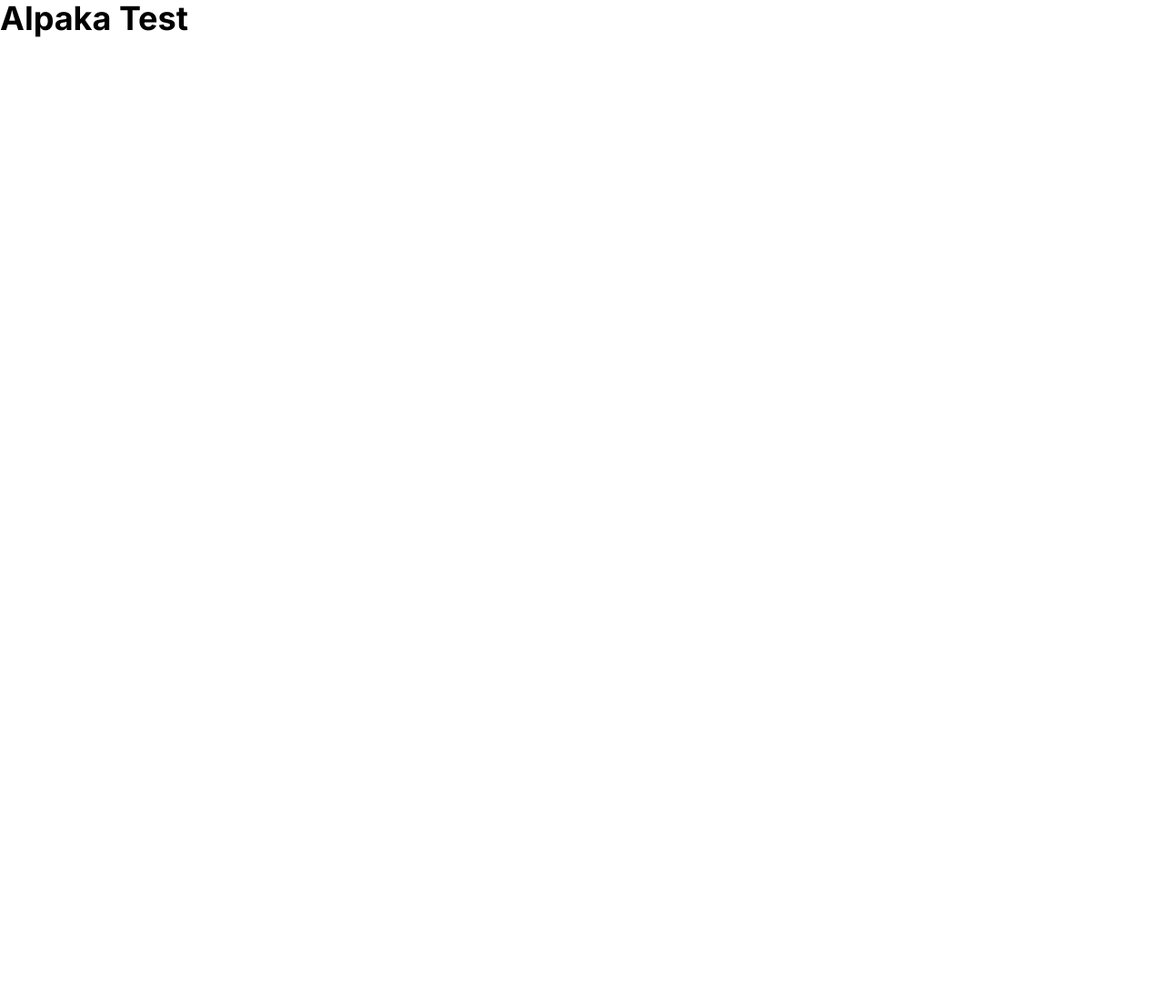
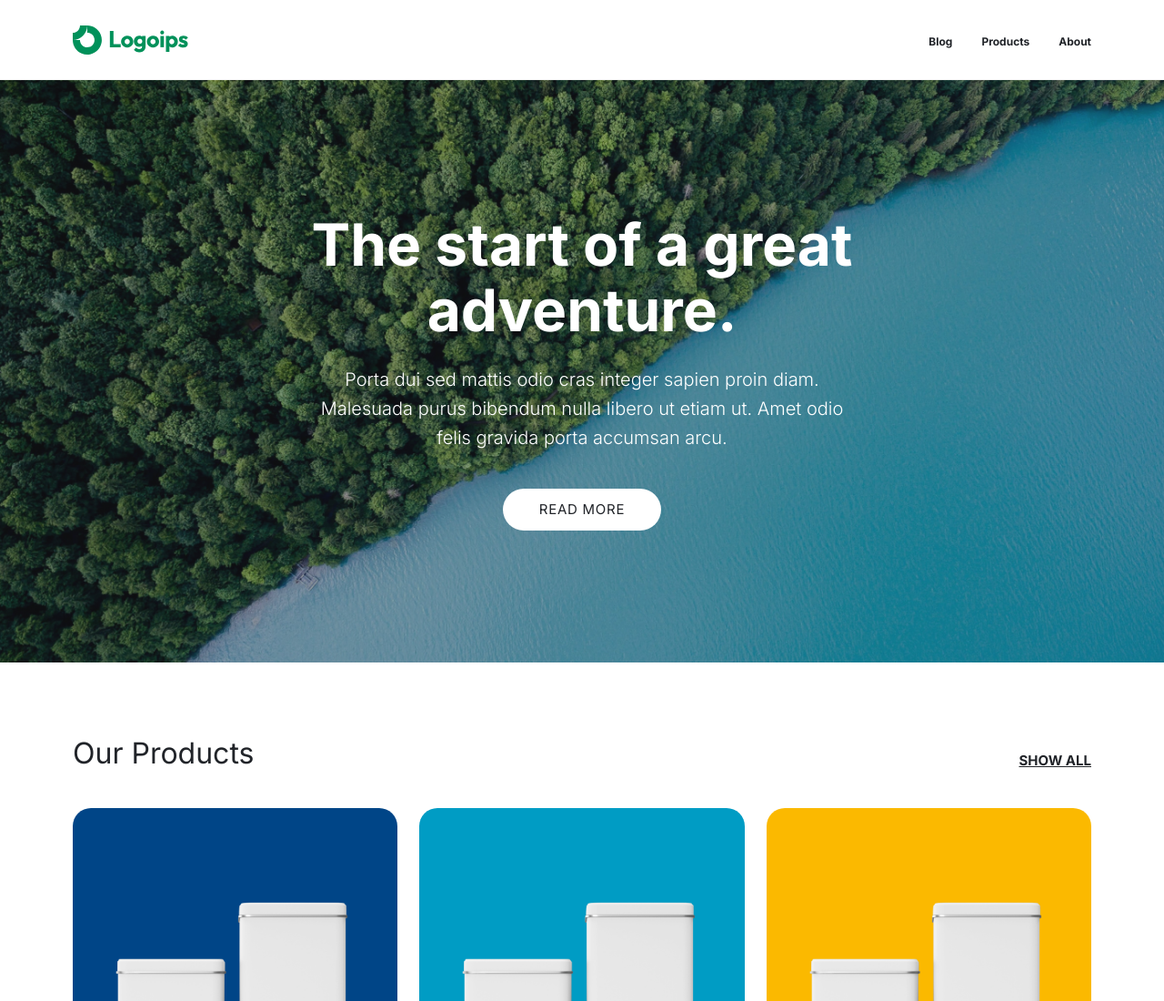
Before and after one commit to Myrikss/Probearbeit-Alpaka, a React (Vite) app: page / in a window 1280 px wide. Shown: the top 1100 px of the page at 91% size. Before the commit the page ends 800 px from the top, so only its background shows below. Built offline with nearby package versions, Linux system fonts and the light colour scheme.

Commit message:
Added Navbar, Hero and Products Section

```diff
--- a/src/App.tsx
+++ b/src/App.tsx
@@ -1,9 +1,63 @@
+import Navbar from './components/Navbar';
+import Hero from './components/Hero';
+import SectionContainer from './components/layout/SectionContainer';
+import ProductCard from './components/ProductCard';
+
+const productsData = [
+  {
+    title: "Product G",
+    description: "A diam dolor gravida eu et nibh morbi at nullam. Enim urna quis vitae arcu donec purus. Fauclbus iaculis at duis pulvinar eget. Ipsum ut cras magna.",
+    bgColorClass: "bg-prod-g-blue",
+    image: "/src/assets/product.png"
+  },
+  {
+    title: "Product F",
+    description: "Nec eget dui pulvinar ut at neque duis. Integer ligula donec vel risus malesuada sed id faucibus. Sed cursus morbi egestas tincidunt metus ipsum.",
+    bgColorClass: "bg-prod-f-dark",
+    image: "/src/assets/product.png"
+  },
+  {
+    title: "Product A",
+    description: "Tellus tellus nibh duis scelerisque nibh consequat. Volutpat consectetuer maecenas volutpat odio. Vulputate nisl morbi et scelerisque cras. Non et.",
+    bgColorClass: "bg-prod-a-dark",
+    image: "/src/assets/product.png"
+  }
+];
+
 function App() {
   return (
-      <h1 className="text-4xl font-bold">
-        Alpaka Test
-      </h1>
-  )
+    <div className="min-h-screen bg-body-bg text-body-text">
+      <Navbar />
+
+      <main>
+        <Hero />
+
+        <section className="py-20">
+          <SectionContainer>
+            <div className="flex justify-between items-end mb-10">
+              <h2 className="text-headline-h2 text-black">Our Products</h2>
+              <a href="#" className="text-link text-black hover:text-brand-green transition-colors underline uppercase">
+                Show all
+              </a>
+            </div>
+
+            <div className="grid grid-cols-1 md:grid-cols-3 gap-6">
+              {productsData.map((product, index) => (
+                <ProductCard
+                  key={index}
+                  title={product.title}
+                  description={product.description}
+                  bgColorClass={product.bgColorClass}
+                  image={product.image}
+                />
+              ))}
+            </div>
+          </SectionContainer>
+        </section>
+
+      </main>
+    </div>
+  );
 }
 
-export default App
+export default App;
--- /dev/null
+++ b/src/components/Hero.tsx
@@ -0,0 +1,38 @@
+import SectionContainer from './layout/SectionContainer';
+import Button from './ui/Button';
+
+const Hero = () => {
+  return (
+    <section className="relative h-[80vh] min-h-[600px] flex items-center bg-gray-900 text-white overflow-hidden">
+
+      <div
+        className="absolute inset-0 z-0 bg-cover bg-center"
+        style={{ backgroundImage: "url('/src/assets/bg-img.jpg')" }}
+      >
+        <div className="absolute inset-0 bg-black/40"></div>
+      </div>
+
+      <SectionContainer className="relative z-10 flex flex-col items-center">
+        <div className="max-w-[800px] text-center">
+          <h1 className="text-headline-h1 text-white mb-6">
+            The start of a great adventure.
+          </h1>
+
+          <p className="text-intro text-white mb-10 mx-auto max-w-[600px]">
+            Porta dui sed mattis odio cras integer sapien proin diam.
+            Malesuada purus bibendum nulla libero ut etiam ut.
+            Amet odio felis gravida porta accumsan arcu.
+          </p>
+
+          <Button
+            label="Read more"
+            variant="white"
+            className="px-10"
+          />
+        </div>
+      </SectionContainer>
+    </section>
+  );
+};
+
+export default Hero;
--- /dev/null
+++ b/src/components/Navbar.tsx
@@ -0,0 +1,47 @@
+import SectionContainer from './layout/SectionContainer';
+
+const Navbar = () => {
+  return (
+    <nav className="w-full bg-white border-b border-gray-70 h-[88px] flex items-center sticky top-0 z-50">
+      <SectionContainer className="flex justify-between items-center w-full">
+
+        <div className="flex items-center">
+          <img
+            src="/src/assets/logo/logo-default-title.svg"
+            alt="Logoips"
+            className="h-8 w-auto"
+          />
+        </div>
+
+        <ul className="hidden md:flex items-center gap-8">
+          <li>
+            <a href="#blog" className="text-caption font-bold hover:text-brand-green transition-colors">
+              Blog
+            </a>
+          </li>
+          <li>
+            <a href="#products" className="text-caption font-bold hover:text-brand-green transition-colors">
+              Products
+            </a>
+          </li>
+          <li>
+            <a href="#about" className="text-caption font-bold hover:text-brand-green transition-colors">
+              About
+            </a>
+          </li>
+        </ul>
+
+        <div className="md:hidden">
+          <button className="text-black">
+            <svg width="24" height="24" viewBox="0 0 24 24" fill="none" stroke="currentColor" strokeWidth="2">
+              <path d="M4 6h16M4 12h16M4 18h16" />
+            </svg>
+          </button>
+        </div>
+
+      </SectionContainer>
+    </nav>
+  );
+};
+
+export default Navbar;
--- /dev/null
+++ b/src/components/ProductCard.tsx
@@ -0,0 +1,57 @@
+interface ProductCardProps {
+  title: string;
+  description: string;
+  bgColorClass: string;
+  image: string;
+}
+
+const ProductCard = ({ title, description, bgColorClass, image }: ProductCardProps) => {
+  return (
+    <div className={`${bgColorClass} rounded-[20px] p-8 flex flex-col h-full text-white transition-transform hover:scale-[1.02] duration-300 group`}>
+      <div className="flex-1 flex items-center justify-center mb-8">
+        <img
+          src={image}
+          alt={title}
+          className="max-w-full h-auto object-contain"
+        />
+      </div>
+
+      <div className="mt-auto">
+        <h3 className="text-headline-h3 mb-3">{title}</h3>
+        <p className="text-body opacity-90 line-clamp-3 mb-6">
+          {description}
+        </p>
+
+        <button className="w-10 h-10 rounded-full bg-white flex items-center justify-center transition-colors hover:bg-brand-green-light">
+          <svg
+            width="24"
+            height="24"
+            viewBox="0 0 24 24"
+            fill="none"
+            xmlns="http://www.w3.org/2000/svg"
+            className="text-[#4B4B4B]"
+          >
+            <path
+              d="M2 12H22"
+              stroke="currentColor"
+              strokeWidth="2"
+              strokeMiterlimit="10"
+              strokeLinecap="round"
+              strokeLinejoin="round"
+            />
+            <path
+              d="M15 5L22 12L15 19"
+              stroke="currentColor"
+              strokeWidth="2"
+              strokeMiterlimit="10"
+              strokeLinecap="round"
+              strokeLinejoin="round"
+            />
+          </svg>
+        </button>
+      </div>
+    </div>
+  );
+};
+
+export default ProductCard;
--- /dev/null
+++ b/src/components/layout/SectionContainer.tsx
@@ -0,0 +1,8 @@
+const SectionContainer = ({ children, className = "" }: { children: React.ReactNode, className?: string }) => {
+  return (
+    <div className={`max-w-[1440px] mx-auto px-4 md:px-10 lg:px-20 ${className}`}>
+      {children}
+    </div>
+  );
+};
+export default SectionContainer;
--- /dev/null
+++ b/src/components/ui/Button.tsx
@@ -0,0 +1,30 @@
+interface ButtonProps {
+  label: string;
+  variant?: 'primary' | 'outline' | 'white' | 'ghost';
+  showArrow?: boolean;
+  className?: string;
+}
+
+const Button = ({
+  label,
+  variant = 'primary',
+  className = ""
+}: ButtonProps) => {
+
+  const baseStyles = "inline-flex items-center justify-center gap-2 px-8 py-3 rounded-full font-button transition-all duration-300 uppercase tracking-wider text-[15px]";
+
+  const variants = {
+    primary: "bg-brand-green text-white hover:bg-brand-green-light",
+    outline: "border-2 border-brand-green text-brand-green hover:bg-brand-green hover:text-white",
+    white: "bg-white text-black hover:bg-brand-green hover:text-white",
+    ghost: "bg-transparent text-current hover:opacity-70"
+  };
+
+  return (
+    <button className={`${baseStyles} ${variants[variant]} ${className}`}>
+      {label}
+    </button>
+  );
+};
+
+export default Button;
```
